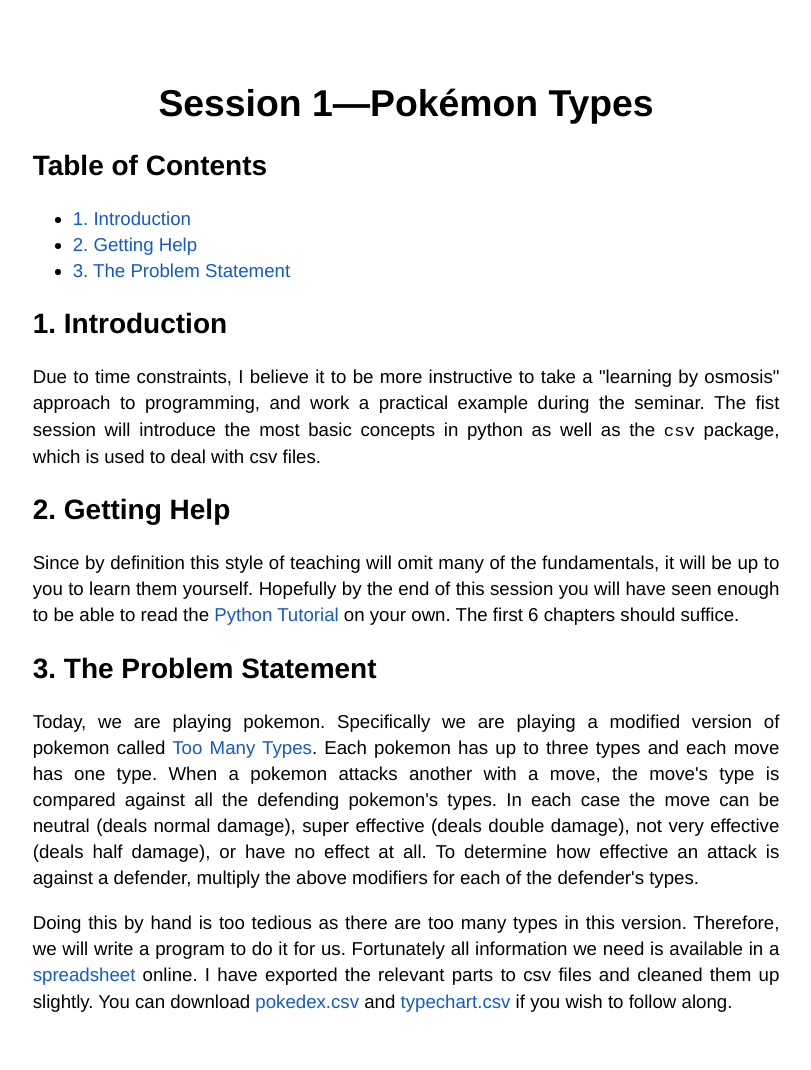
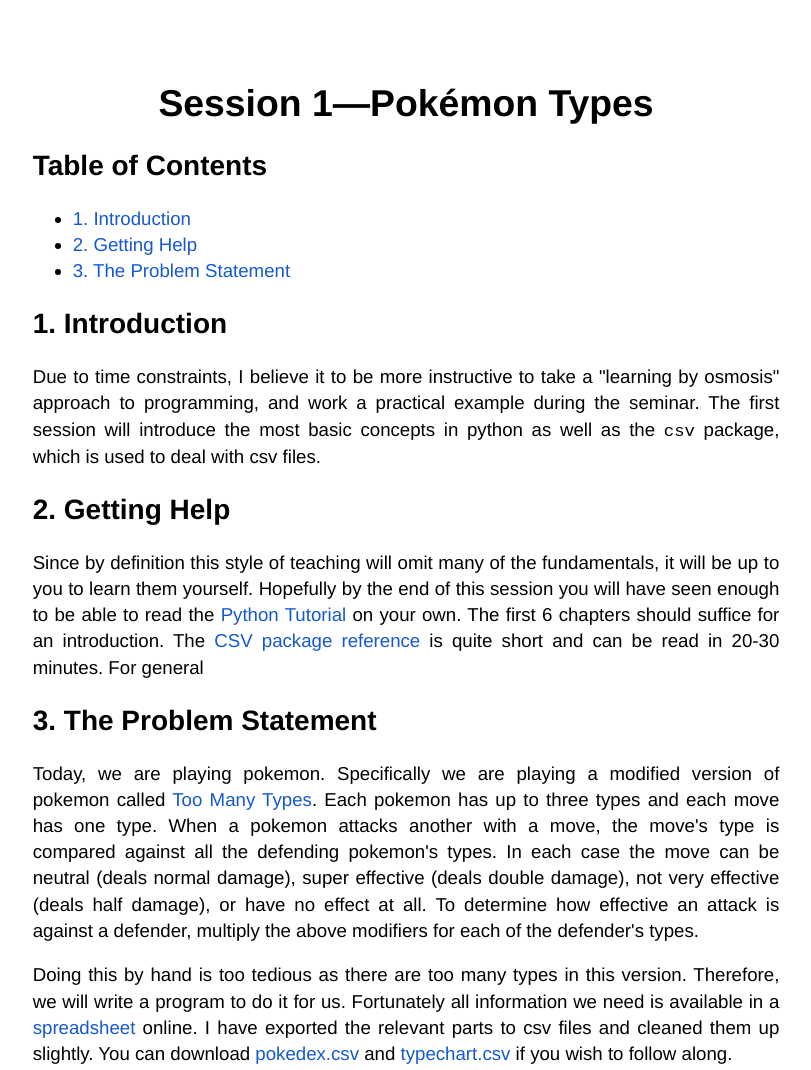
Before and after one commit to phanukaev/python-tutorial, a plain HTML site: page docs/session-1.html in a window 1280 px wide. Shown: the whole page, without its empty margins (234-1045 px from the left). Drawn offline with Linux system fonts and the light colour scheme.

Commit message:
fix a typo

```diff
--- a/docs/session-1.html
+++ b/docs/session-1.html
@@ -3,7 +3,7 @@
 "http://www.w3.org/TR/xhtml1/DTD/xhtml1-strict.dtd">
 <html xmlns="http://www.w3.org/1999/xhtml" lang="en" xml:lang="en">
 <head>
-<!-- 2024-02-21 Wed 13:27 -->
+<!-- 2024-02-21 Wed 14:01 -->
 <meta http-equiv="Content-Type" content="text/html;charset=utf-8" />
 <meta name="viewport" content="width=device-width, initial-scale=1" />
 <title>Session 1&#x2014;Pokémon Types</title>
@@ -216,7 +216,7 @@
 Due to time constraints, I believe it to be more instructive to take
 a "learning by osmosis" approach to programming, and work a practical
 example during the seminar.
-The fist session will introduce the most basic concepts in python as well as
+The first session will introduce the most basic concepts in python as well as
 the <code>csv</code> package, which is used to deal with csv files.
 </p>
 </div>
@@ -230,10 +230,13 @@ Since by definition this style of teaching will omit many of the fundamentals,
 it will be up to you to learn them yourself.
 Hopefully by the end of this session you will have seen enough to be able
 to read the <a href="https://docs.python.org/3/tutorial/index.html">Python Tutorial</a> on your own.
-The first 6 chapters should suffice.
+The first 6 chapters should suffice for an introduction.
+The <a href="https://docs.python.org/3/library/csv.html">CSV package reference</a> is quite short and can be read in 20-30 minutes.
+For general
 </p>
 </div>
 </div>
+
 
 <div id="outline-container-org9ea99d7" class="outline-2">
 <h2 id="org9ea99d7"><span class="section-number-2">3.</span> The Problem Statement</h2>
```
Also changed, not shown: 1 other file.
